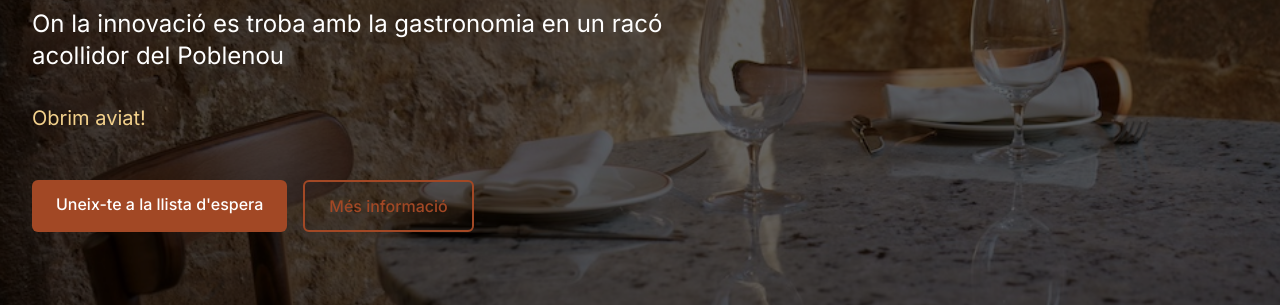
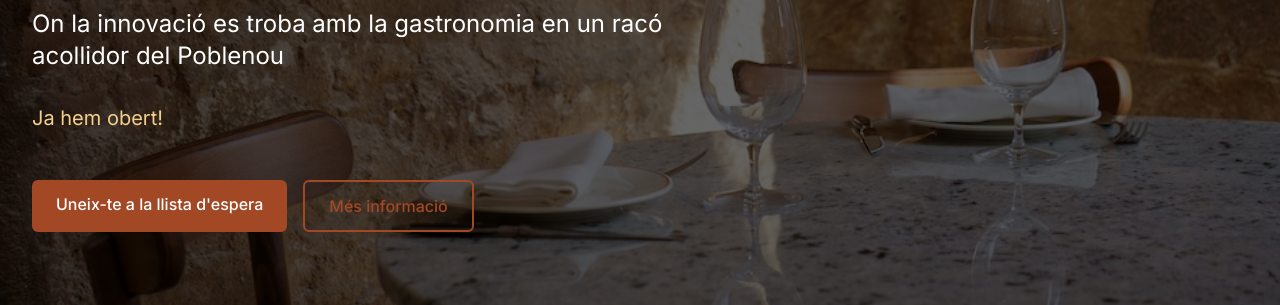
Before and after one commit to itnig-it/lentrepreneur, a Jekyll site: the page built from index.html, in a window 1280 px wide and 900 px high. Shown: the part 433-738 px from the top of the window. Built offline with Jekyll 4.4.1, drawn with Linux system fonts in a browser that asks for light colours; some web fonts are replaced.

Commit message:
open already

```diff
--- a/index.html
+++ b/index.html
@@ -13,7 +13,7 @@ layout: default
     <div class="max-w-2xl">
       <h1 class="text-4xl md:text-6xl font-bold mb-4"><span class="brand-font">Entrepreneur</span></h1>
       <p class="text-xl md:text-2xl mb-8">On la innovació es troba amb la gastronomia en un racó acollidor del Poblenou</p>
-      <p class="text-lg md:text-xl mb-12 text-brand-light">Obrim aviat!</p>
+      <p class="text-lg md:text-xl mb-12 text-brand-light">Ja hem obert!</p>
       <div class="flex flex-col sm:flex-row space-y-4 sm:space-y-0 sm:space-x-4">
         <a href="#contact" class="btn btn-primary text-center">Uneix-te a la llista d'espera</a>
         <a href="#concept" class="btn btn-outline text-center">Més informació</a>
```
